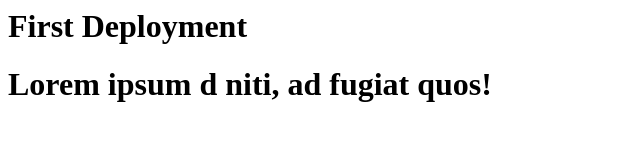
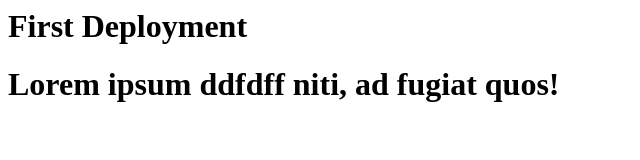
Before and after one commit to rajan281197/sample-github-actions, a plain HTML site: page index.html in a window 1280 px wide. Shown: the whole page, without its empty margins (0-640 px from the left). Drawn offline with Linux system fonts and the light colour scheme.

Commit message:
loren epsum code push latest change

```diff
--- a/index.html
+++ b/index.html
@@ -7,6 +7,6 @@
 </head>
 <body>
     <h1>First Deployment</h1>
-    <h1>Lorem ipsum d niti, ad fugiat quos!</h1>
+    <h1>Lorem ipsum ddfdff niti, ad fugiat quos!</h1>
 </body>
 </html>
```
Also changed, not shown: 1 other file.
